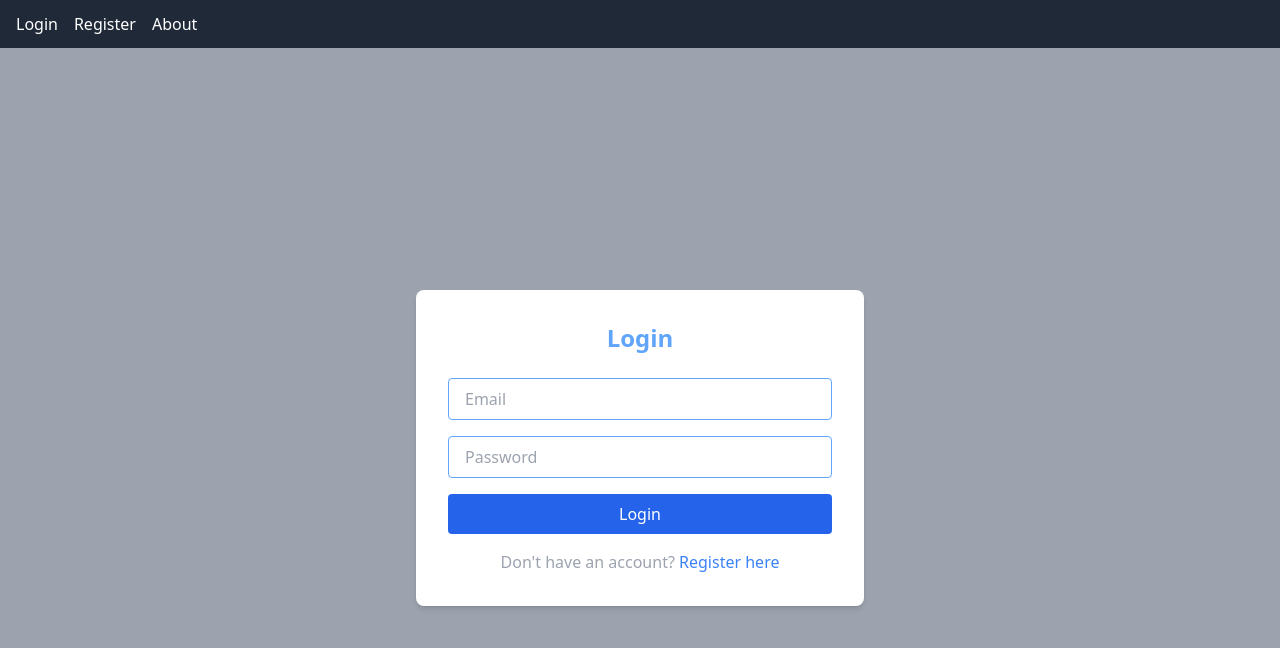
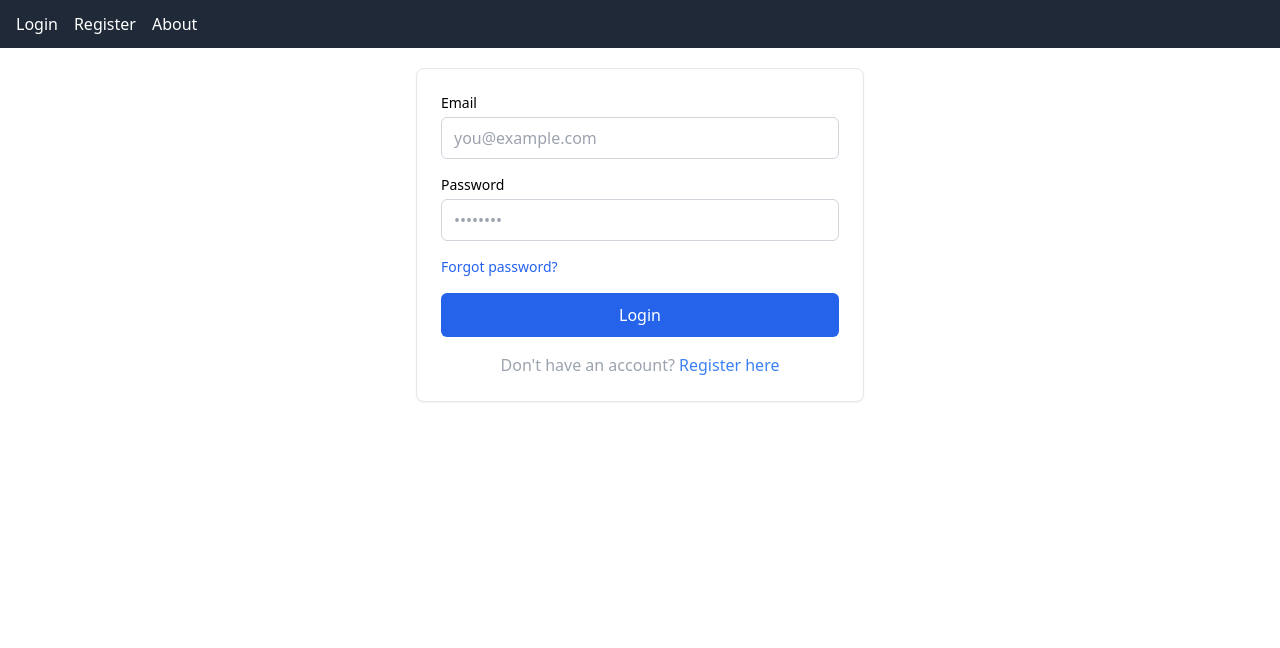
Before and after one commit to J0hn316/Chat-UI, a React (Vite) app in the folder client/: page / in a window 1280 px wide. Shown: the top 648 px of the page. Built offline with nearby package versions, Linux system fonts and the light colour scheme.

Commit message:
refactor: enhance LoginPage structure and accessibility; improve error handling and input management

```diff
--- a/client/src/layouts/AppLayout.tsx
+++ b/client/src/layouts/AppLayout.tsx
@@ -10,7 +10,7 @@ import { Outlet } from 'react-router-dom';
 const AppLayout = (): JSX.Element => {
   return (
     <div className="min-h-dvh bg-gray-300 text-gray-900 dark:bg-gray-900 dark:text-gray-100">
-      <main className="mx-auto w-full max-w-7xl px-3 sm:px-6 lg:px-8 pb-[env(safe-area-inset-bottom)] pt-4">
+      <main className="mx-auto w-full max-w-7xl px-3 sm:px-6 lg:px-8 pb-[env(safe-area-inset-bottom)] pt-[calc(theme(space.4)+env(safe-area-inset-top))]">
         <Outlet />
       </main>
     </div>
--- a/client/src/pages/LoginPage.tsx
+++ b/client/src/pages/LoginPage.tsx
@@ -1,5 +1,5 @@
 import { useState } from 'react';
-import type { JSX } from 'react';
+import type { JSX, FormEvent, ChangeEvent } from 'react';
 import type { AxiosError } from 'axios';
 import { useNavigate, Link } from 'react-router-dom';
 
@@ -15,7 +15,19 @@ const LoginPage = (): JSX.Element => {
   const { login } = useAuth();
   const navigate = useNavigate();
 
-  const handleSubmit = async (evt: React.FormEvent): Promise<void> => {
+  const getEmail = (evt: ChangeEvent<HTMLInputElement>): void => {
+    const email = evt.target.value;
+    setEmail(email);
+  };
+
+  const getPassword = (evt: ChangeEvent<HTMLInputElement>): void => {
+    const password = evt.target.value;
+    setPassword(password);
+  };
+
+  const handleSubmit = async (
+    evt: FormEvent<HTMLFormElement>
+  ): Promise<void> => {
     evt.preventDefault();
     setLoading(true);
     setError(null);
@@ -28,53 +40,86 @@ const LoginPage = (): JSX.Element => {
       navigate('/dashboard');
     } catch (err: unknown) {
       const axiosError = err as AxiosError<{ message: string }>;
-      if (
-        axiosError.response &&
-        axiosError.response.data &&
-        typeof axiosError.response.data.message === 'string'
-      ) {
-        setError(axiosError.response.data.message);
-      } else {
-        setError('Login failed. Please check your credentials.');
-        console.error('Login error:', error);
-      }
+      const message =
+        axiosError?.response?.data?.message ??
+        'Login failed. Please check your credentials.';
+      setError(message);
     } finally {
       setLoading(false);
     }
   };
 
   return (
-    <div className="min-h-screen flex items-center justify-center bg-gray-400 dark:bg-gray-800">
-      <div className="bg-white dark:bg-gray-700 p-8 rounded-lg shadow-md w-full max-w-md">
-        <h2 className="text-2xl font-semibold mb-6 text-center text-blue-400 ">
-          Login
-        </h2>
+    <section className="mx-auto w-full max-w-md">
+      <div className="mt-5 rounded-lg border border-gray-200 dark:border-gray-700 bg-white dark:bg-gray-800 shadow-sm p-4 sm:p-6">
         <form onSubmit={handleSubmit} className="space-y-4">
+          {/* Email */}
+          <div>
+            <label htmlFor="email" className="block text-sm mb-1">
+              Email
+            </label>
             <input
+              id="email"
               type="email"
-            placeholder="Email"
-            className="w-full px-4 py-2 border border-blue-400 rounded dark:bg-gray-700 dark:text-white"
+              inputMode="email"
+              autoComplete="email"
+              placeholder="you@example.com"
+              className="w-full rounded-md border border-gray-300 dark:border-gray-700 bg-white dark:bg-gray-900 px-3 py-2 text-base outline-none focus:ring-2 focus:ring-blue-500"
               value={email}
-            onChange={(e) => setEmail(e.target.value)}
+              onChange={getEmail}
               required
             />
+          </div>
+
+          {/* Password */}
+          <div>
+            <label htmlFor="password" className="block text-sm mb-1">
+              Password
+            </label>
             <input
+              id="password"
               type="password"
-            placeholder="Password"
-            className="w-full px-4 py-2 border border-blue-400 rounded dark:bg-gray-700 dark:text-white"
+              autoComplete="current-password"
+              placeholder="••••••••"
+              className="w-full rounded-md border border-gray-300 dark:border-gray-700 bg-white dark:bg-gray-900 px-3 py-2 text-base outline-none focus:ring-2 focus:ring-blue-500"
               value={password}
-            onChange={(e) => setPassword(e.target.value)}
+              onChange={getPassword}
               required
             />
-          {error && <p className="text-red-500 text-sm">{error}</p>}
+          </div>
+
+          {/* Error (announced by screen readers) */}
+          {error && (
+            <p
+              role="alert"
+              className=" text-red-500 text-sm"
+              aria-live="assertive"
+            >
+              {error}
+            </p>
+          )}
+
+          <div className="flex items-center justify-between">
+            <div className="text-sm">
+              <Link
+                to="/forgot-password"
+                className="text-blue-600 hover:underline"
+              >
+                Forgot password?
+              </Link>
+            </div>
+          </div>
+
           <button
             type="submit"
             disabled={loading}
-            className="w-full bg-blue-600 text-white py-2 rounded hover:bg-blue-700"
+            aria-busy={loading}
+            className="w-full rounded-md bg-blue-600 text-white py-2.5 font-medium disabled:opacity-70 disabled:cursor-not-allowed hover:bg-blue-700 transition"
           >
             {loading ? 'Logging in...' : 'Login'}
           </button>
         </form>
+
         <p className="mt-4 text-center text-gray-400">
           Don't have an account?{' '}
           <Link to="/register" className="text-blue-500 hover:underline">
@@ -82,7 +127,7 @@ const LoginPage = (): JSX.Element => {
           </Link>
         </p>
       </div>
-    </div>
+    </section>
   );
 };
 
```
Lines whose indentation alone changed are shown as unchanged.
